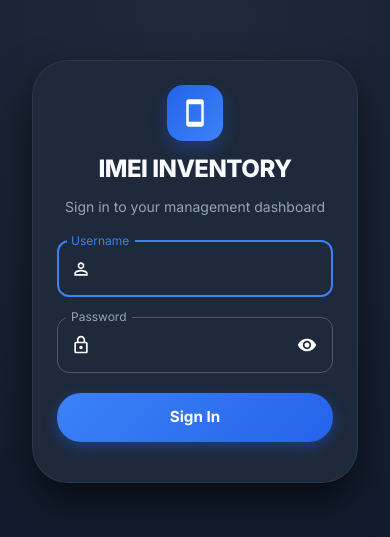
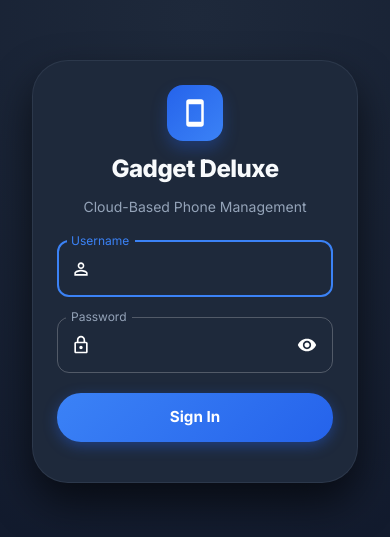
Before and after one commit to jubaerkhan49/gadget-deluxe, a React (Vite) app in the folder frontend/: page /login in a window 390 px wide. Shown: the part 151-688 px from the top of the page. Built offline with nearby package versions, Linux system fonts and the light colour scheme; no server answers; the HTML template or start-up script is replaced by a standard one.

Commit message:
Update subtitle to Cloud-Based Phone Management

```diff
--- a/frontend/src/components/layout/MainLayout.jsx
+++ b/frontend/src/components/layout/MainLayout.jsx
@@ -91,7 +91,7 @@ export default function MainLayout() {
             Gadget Deluxe
           </Typography>
           <Typography variant="caption" color="text.secondary" sx={{ fontWeight: 600 }}>
-            IMEI Inventory System
+            Cloud-Based Phone Management
           </Typography>
         </Box>
       </Box>
--- a/frontend/src/pages/Login.jsx
+++ b/frontend/src/pages/Login.jsx
@@ -103,10 +103,10 @@ export default function Login() {
                 <PhoneIcon sx={{ color: '#FFFFFF', fontSize: 30 }} />
               </Box>
               <Typography variant="h5" fontWeight={800} align="center" letterSpacing={-0.5}>
-                IMEI INVENTORY
+                Gadget Deluxe
               </Typography>
               <Typography variant="body2" color="text.secondary" align="center">
-                Sign in to your management dashboard
+                Cloud-Based Phone Management
               </Typography>
             </Stack>
 
```
Also changed, not shown: 3 other files (tests, documents, lock files or other folders).
